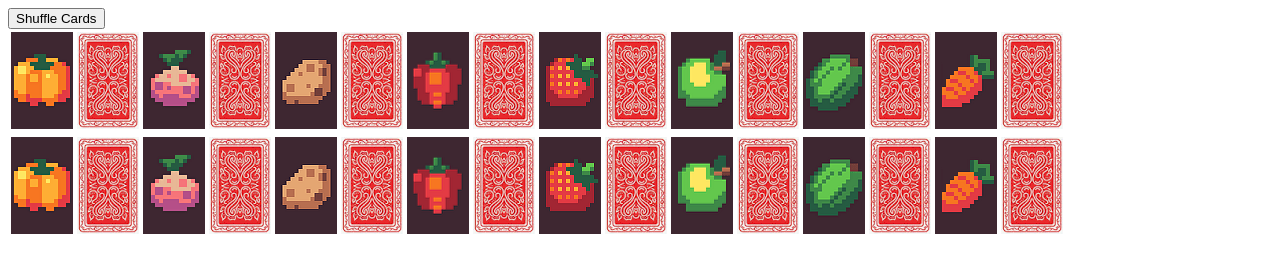
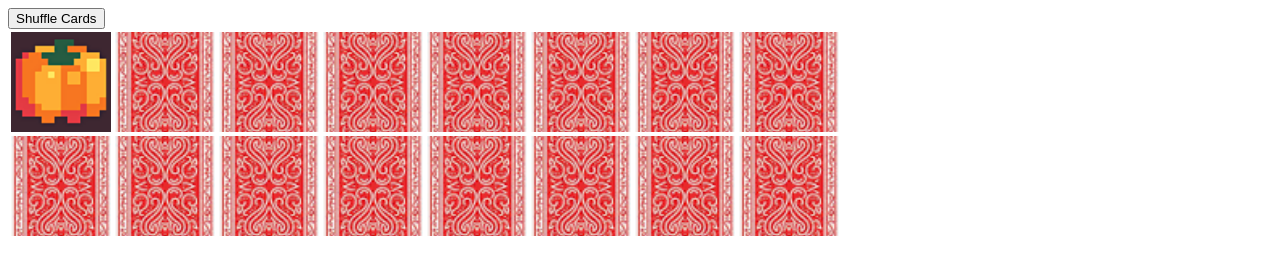
Before and after one commit to RodrigoRosa2022/Memory-Game, a plain HTML site: page index.html in a window 1280 px wide. Both pictures are taken after a click on the element 75 px from the left and 82 px from the top of the page. Drawn offline with Linux system fonts and the light colour scheme.

Commit message:
fliping cards

```diff
--- a/index.html
+++ b/index.html
@@ -48,6 +48,12 @@
           // Append the cell elements to the game table
           gameTable.firstElementChild.firstElementChild.appendChild(cell1);
           gameTable.firstElementChild.lastElementChild.appendChild(cell2);
+        }
+
+          // Add event listeners to the cards
+  const cards = document.querySelectorAll('.card');
+  for (const card of cards) {
+    card.addEventListener('click', handleCardClick);
   }
 
          // Define a function to scramble the cards on the table
@@ -105,25 +111,69 @@
 
     // Compare the values of the selected cards
     if (card1Value === card2Value) {
-        // If the values are the same, remove the cards from the table
-        selectedCards[0].remove();
-        selectedCards[1].remove();
-      } else {
-        // If the values are different, deselect the cards
+      // If the values match, remove the "selected" class from the cards
       selectedCards[0].classList.remove('selected');
       selectedCards[1].classList.remove('selected');
+    } else {
+      // If the values don't match, set a time delay before flipping the cards back down
+      setTimeout(() => {
+        selectedCards[0].classList.remove('selected');
+        selectedCards[1].classList.remove('selected');
+      }, 1000);
     }
   }
 }
 
-  // Add event listeners to the cards
-  const cards = document.querySelectorAll('.card');
-  for (const card of cards) {
-    card.addEventListener('click', handleCardClick);
-  }
+
+
 
 
       </script>
 
+<style>
+    .card {
+  position: relative;
+  z-index: 1;
+  width: 100px;
+  height: 100px;
+  display: flex;
+  align-items: center;
+  justify-content: center;
+}
+.card img {
+  width: 100%;
+  height: 100%;
+  object-fit: cover;
+}
+.card img:last-of-type {
+  position: absolute;
+  z-index: 2;
+}
+.selected {
+  transform: rotateY(180deg);
+}
+
+.card.flipped img:first-of-type {
+  display: block;
+}
+
+.card.flipped img:last-of-type {
+  display: none;
+}
+
+.card.selected img:first-child {
+  opacity: 1;
+}
+
+.card.selected img:last-child {
+  opacity: 0;
+}
+
+
+
+
+  </style>
+
+
   </body>
 </html>
```
Lines whose indentation alone changed are shown as unchanged.
